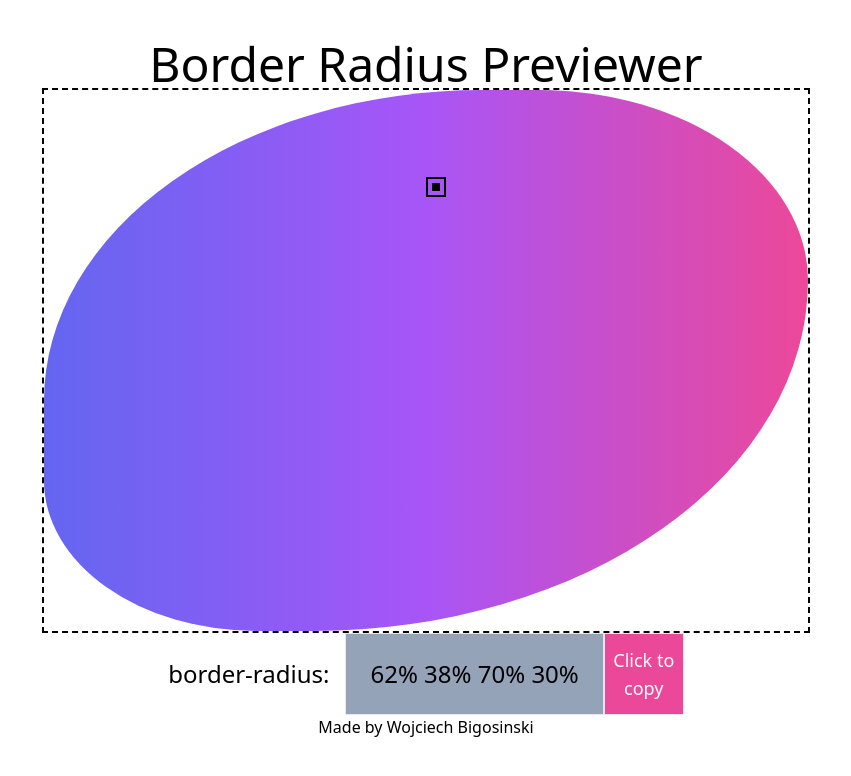
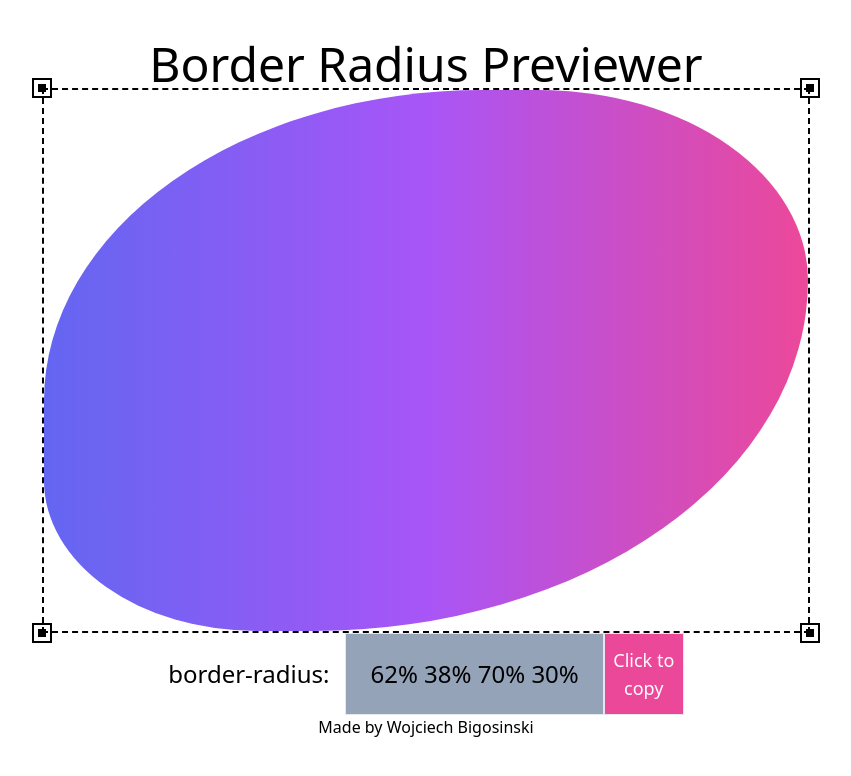
Before and after one commit to wojciech-bigosinski/border-radius-previewer, a React app: page / in a window 1280 px wide. Shown: the top 776 px of the page, without its empty margins (214-1065 px from the left). Built offline with nearby package versions, Linux system fonts and the light colour scheme.

Commit message:
draggable picker

```diff
--- a/package.json
+++ b/package.json
@@ -16,6 +16,7 @@
     "react": "^18.2.0",
     "react-copy-to-clipboard": "^5.1.0",
     "react-dom": "^18.2.0",
+    "react-draggable": "^4.4.5",
     "react-tooltip": "^5.13.1"
   },
   "devDependencies": {
--- a/src/components/picker.tsx
+++ b/src/components/picker.tsx
@@ -1,13 +1,41 @@
 import React, { useEffect, useRef, useState } from 'react';
+import Draggable from 'react-draggable'
 
 interface ModalProps {
-    axis: string
+    rect: DOMRect | {}
+    axis: "x" | "y" | "both" | "none",
+    position: number[]
 }
 
-export const Picker: React.FC<ModalProps> = ({ axis }) => {
+export const Picker: React.FC<ModalProps> = ({ rect, axis, position }) => {
+    const [dragPosition, setDragPosition] = useState({ x: 0, y: 0 });
+    const [bounds, setBounds] = useState(null);
+
+    useEffect(() => {
+        if (position[0] === rect["x"] && position[1] === rect["y"]) {
+            setBounds({ left: 0, right: rect["width"], top: 0, bottom: 0 });
+        }
+        else if (position[0] === (rect["x"] + rect['width']) && position[1] === rect["y"]) {
+            setBounds({ left: 0, right: 0, top: 0, bottom: rect["height"] });
+        }
+        else if (position[0] === (rect["x"]) && position[1] === (rect["y"] + rect['height'])) {
+            setBounds({ left: 0, right: 0, top: -rect["width"], bottom: 0 });
+        }
+        else if (position[0] === (rect["x"] + rect['width']) && position[1] === (rect["y"] + rect['height'])) {
+            console.log(-rect["height"])
+            setBounds({ left: -rect["width"], right: 0, top: 0, bottom: 0 });
+        }
+    }, [axis, position]);
+
+    const onControlledDrag = (e, newPosition) => {
+        setDragPosition(newPosition);
+    };
+
     return (
-        <div style={{left: 650, top: 187, transform: "translateY(-50%) translateX(-50%)"}} className="absolute w-5 h-5 border border-2 border-solid border-black flex justify-center items-center">
-            <div className='w-2 h-2 bg-black'></div>
-        </div>
+            <Draggable position={dragPosition} onDrag={onControlledDrag} axis={axis} bounds={bounds}>
+                <div style={{ left: position[0] - 10, top: position[1] - 10}} className="absolute w-5 h-5 border border-2 border-solid border-black flex justify-center items-center">
+                    <div className='w-2 h-2 bg-black'></div>
+                </div>
+            </Draggable>
     );
 };
--- a/src/index.tsx
+++ b/src/index.tsx
@@ -8,7 +8,16 @@ const App: React.FC = () => {
     const [borderRadius, setBorderRadius] = useState([62, 38, 70, 30])
     const [value, setValue] = useState('border-radius: 62% 38% 70% 30%');
     const [copied, setCopied] = useState(false);
-    const [rect, setRect] = useState<DOMRect | null>();
+    const [rect, setRect] = useState<DOMRect | {}>({
+        "x": 650,
+        "y": 187,
+        "width": 768,
+        "height": 768,
+        "top": 187,
+        "right": 1418,
+        "bottom": 955,
+        "left": 650
+      });
     const myRef = useRef<HTMLDivElement | null>(null);
 
     useEffect(() => {
@@ -24,10 +33,10 @@ const App: React.FC = () => {
         <div className="flex flex-col h-screen items-center justify-between">
             <h1 className="text-5xl mt-10 h-16">Border Radius Previewer</h1>
             <div ref={myRef} className='h-[48rem] w-[48rem] border border-dashed border-2 border-black'>
-                <Picker axis={"y"}/>
-                <Picker axis={"y"}/>
-                <Picker axis={"x"}/>
-                <Picker axis={"x"}/>
+                <Picker rect={rect} axis="x" position={[rect["x"], rect["y"]]}/>
+                <Picker rect={rect} axis="y" position={[rect["x"] + rect["width"], rect["y"]]}/>
+                <Picker rect={rect} axis="y" position={[rect["x"], rect["y"] + rect["height"]]}/>
+                <Picker rect={rect} axis="x" position={[rect["x"] + rect["width"], rect["y"] + rect["height"]]}/>
                 <div className='h-full w-full bg-gradient-to-r from-indigo-500 via-purple-500 to-pink-500' style={{ borderRadius: borderRadius.join('% ') + "%"}}></div>
             </div>
             <div className='flex flex-row items-center'>
```
Also changed, not shown: 1 other file (tests, documents, lock files or other folders).
